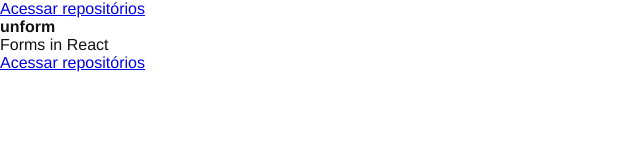
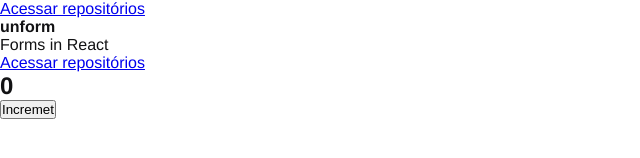
Before and after one commit to arsmcosta/GitHub-Explorer-Ignite, a React app: page / in a window 1280 px wide. Shown: the part 172-330 px from the top of the page, without its empty margins (0-640 px from the left). Built offline with nearby package versions, Linux system fonts and the light colour scheme.

Commit message:
Chapter I - Estado do componente

```diff
--- a/src/App.jsx
+++ b/src/App.jsx
@@ -1,6 +1,12 @@
-import { RepositoryList } from './components/RepositoryList';
-import './styles/global.scss';
+import { Counter } from "./components/Counter";
+import { RepositoryList } from "./components/RepositoryList";
+import "./styles/global.scss";
 
 export function App() {
-    return <RepositoryList />
+  return (
+    <>
+      <RepositoryList />
+      <Counter />
+    </>
+  );
 }
--- /dev/null
+++ b/src/components/Counter.jsx
@@ -0,0 +1,15 @@
+import { useState } from 'react';
+
+export function Counter() {
+    const [counter, setCounter] = useState(0);
+
+    function increment() {
+        setCounter(counter + 1);
+    }
+    return (
+        <div>
+            <h2>{counter}</h2>
+            <button type="button" onClick={increment}>Incremet</button>
+        </div>
+    );
+}
--- a/src/components/RepositoryItem.jsx
+++ b/src/components/RepositoryItem.jsx
@@ -1,10 +1,9 @@
 export function RepositoryItem(props) {
   return (
     <li>
-      <strong>{props.repository.name ?? 'Default'}</strong>
+      <strong>{props.repository.name ?? "Default"}</strong>
       <p>{props.repository.description}</p>
-      <a href={props.repository.link}>
-          Acessar repositórios</a>
+      <a href={props.repository.link}>Acessar repositórios</a>
     </li>
   );
 }
```
